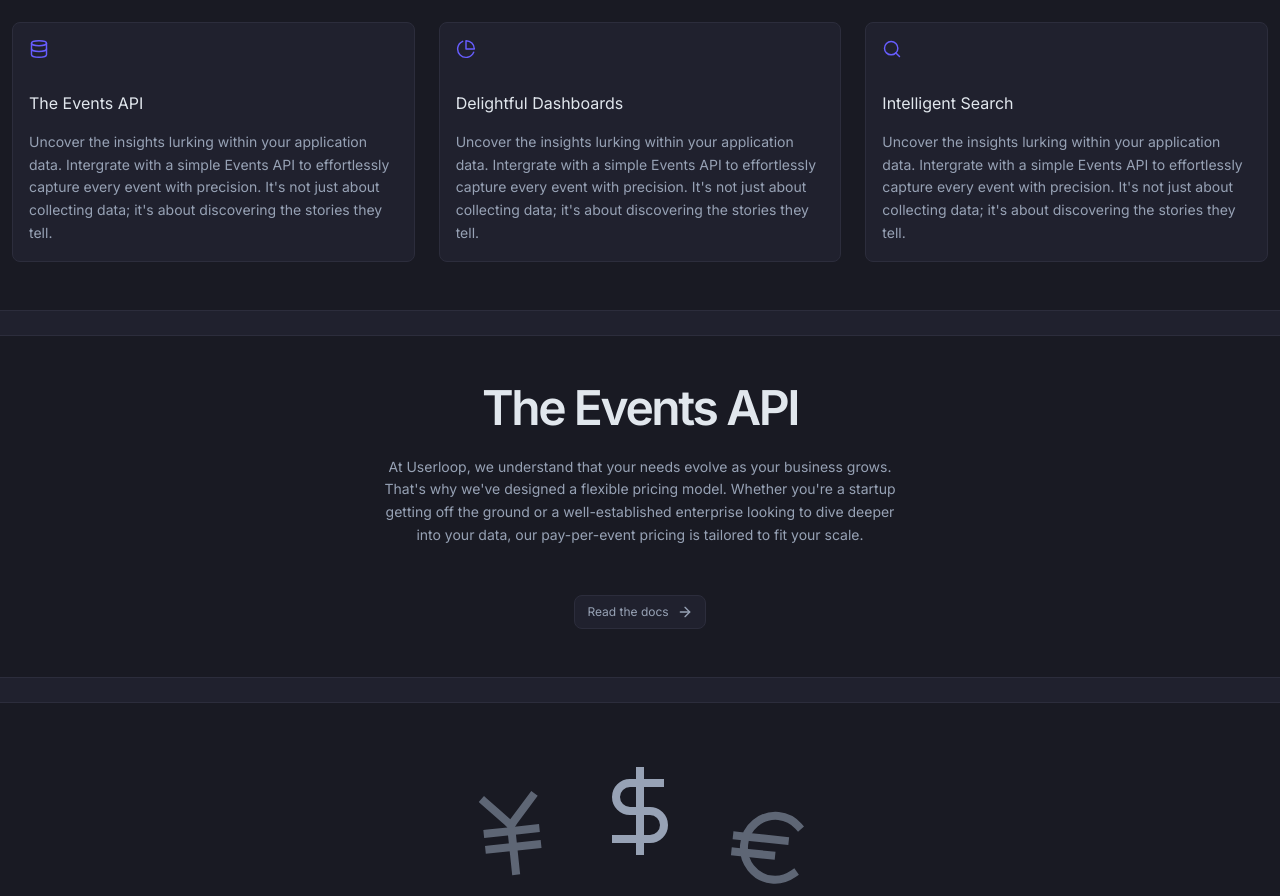
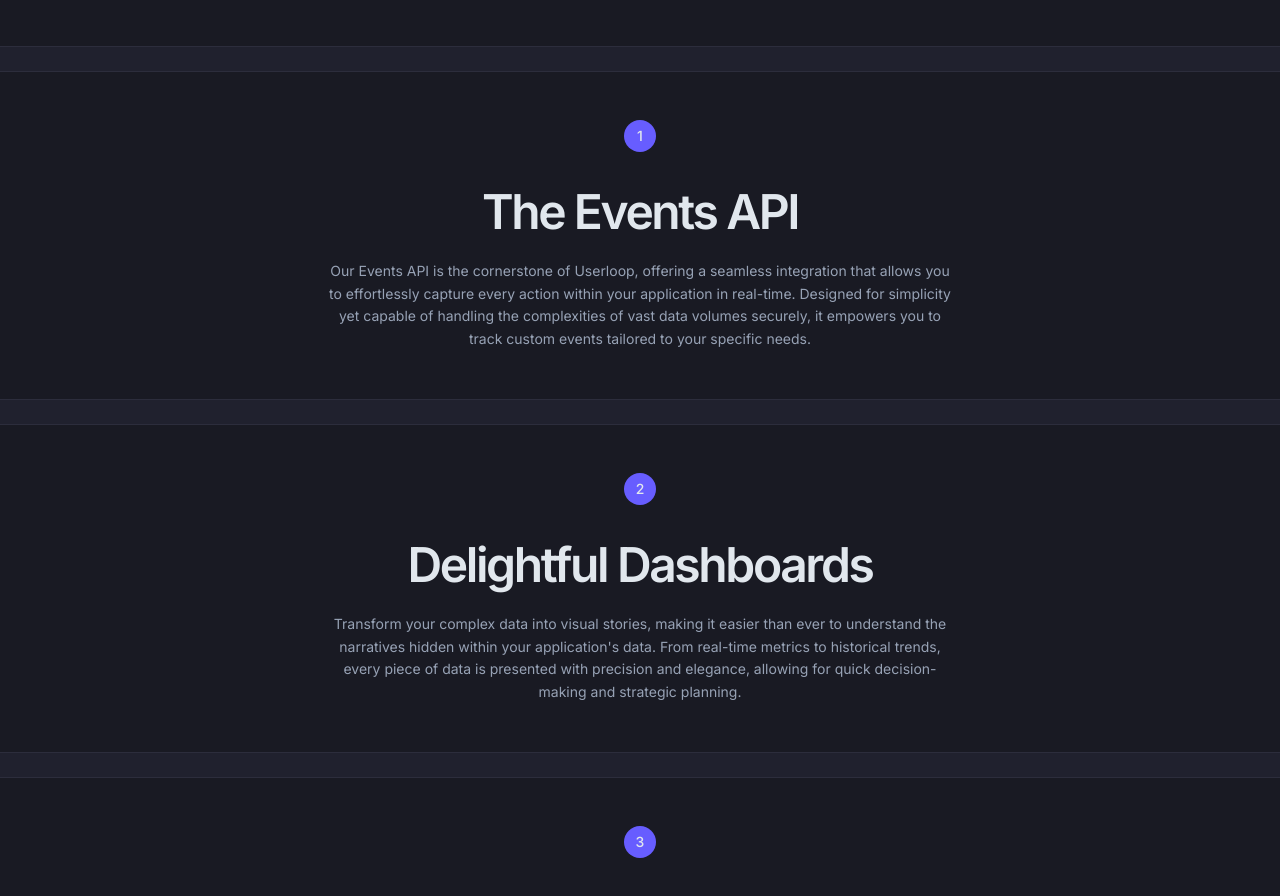
Before and after one commit to userloop-dev/web, a Next.js app: page / in a window 1280 px wide. Shown: the part 1223-2119 px from the top of the page. Built offline with nearby package versions, Linux system fonts and the light colour scheme.

Commit message:
Update Marketing Copy on Website

```diff
--- a/src/app-modules/m-api-docs.tsx
+++ /dev/null
@@ -1,20 +0,0 @@
-import { HTMLAttributes } from 'react';
-import { ArrowRight } from 'lucide-react';
-import { Button } from '@/app-components/button';
-
-const apiHeader = 'The Events API';
-const apiDescription =
-	"At Userloop, we understand that your needs evolve as your business grows. That's why we've designed a flexible pricing model. Whether you're a startup getting off the ground or a well-established enterprise looking to dive deeper into your data, our pay-per-event pricing is tailored to fit your scale.";
-
-interface M_ApiDocs_Props extends HTMLAttributes<HTMLDivElement> {}
-
-export const M_ApiDocs = ({}: M_ApiDocs_Props) => (
-	<div className='relative bg-grayscale-100 border-y border-grayscale-300 w-full py-12 flex flex-col gap-6 items-center overflow-hidden'>
-		<div className='z-30 text-5xl text-grayscale-600 font-semibold tracking-tighter text-center px-6'>{apiHeader}</div>
-		<div className='z-30 text-sm text-grayscale-500 font-normal max-w-xl text-center leading-relaxed mb-6 px-6'>{apiDescription}</div>
-		<Button variant='secondary' className='z-30'>
-			Read the docs
-			<ArrowRight className='h-4 w-4' />
-		</Button>
-	</div>
-);
--- a/src/app-modules/m-application.tsx
+++ b/src/app-modules/m-application.tsx
@@ -1,28 +1,5 @@
 import { HTMLAttributes } from 'react';
 import Image from 'next/image';
-import { cn } from '@/utils';
-import { Database, LucideIcon, PieChart, Search } from 'lucide-react';
-
-const applicationCards: ApplicationCard_Props[] = [
-	{
-		Icon: Database,
-		header: 'The Events API',
-		content:
-			"Uncover the insights lurking within your application data. Intergrate with a simple Events API to effortlessly capture every event with precision. It's not just about collecting data; it's about discovering the stories they tell.",
-	},
-	{
-		Icon: PieChart,
-		header: 'Delightful Dashboards',
-		content:
-			"Uncover the insights lurking within your application data. Intergrate with a simple Events API to effortlessly capture every event with precision. It's not just about collecting data; it's about discovering the stories they tell.",
-	},
-	{
-		Icon: Search,
-		header: 'Intelligent Search',
-		content:
-			"Uncover the insights lurking within your application data. Intergrate with a simple Events API to effortlessly capture every event with precision. It's not just about collecting data; it's about discovering the stories they tell.",
-	},
-];
 
 interface M_Application_Props extends HTMLAttributes<HTMLDivElement> {}
 
@@ -37,25 +14,5 @@
 				className='col-span-3 border border-grayscale-400 rounded shadox-2xl'
 			/>
 		</div>
-
-		<div className='flex flex-col md:flex-row gap-6'>
-			{applicationCards.map((props: ApplicationCard_Props, index: number) => (
-				<ApplicationCard key={index} {...props} />
-			))}
-		</div>
 	</div>
 );
-
-interface ApplicationCard_Props extends HTMLAttributes<HTMLDivElement> {
-	Icon: LucideIcon;
-	header: string;
-	content: string;
-}
-
-const ApplicationCard = ({ Icon, header, content, className }: ApplicationCard_Props) => (
-	<div className={cn('relative col-span-1 p-4 flex flex-col gap-4 border border-grayscale-300 bg-grayscale-200 rounded', className)}>
-		<Icon strokeWidth={1.75} className='w-5 h-5 text-indigo mb-4' />
-		<div className='text-md text-grayscale-600 font-normal'>{header}</div>
-		<div className='text-sm text-grayscale-500 font-normal leading-relaxed'>{content}</div>
-	</div>
-);
--- /dev/null
+++ b/src/app-modules/m-feature-api.tsx
@@ -0,0 +1,15 @@
+import { HTMLAttributes } from 'react';
+
+const apiHeader = 'The Events API';
+const apiDescription =
+	'Our Events API is the cornerstone of Userloop, offering a seamless integration that allows you to effortlessly capture every action within your application in real-time. Designed for simplicity yet capable of handling the complexities of vast data volumes securely, it empowers you to track custom events tailored to your specific needs.';
+
+interface M_FeatureAPI_Props extends HTMLAttributes<HTMLDivElement> {}
+
+export const M_FeatureAPI = ({}: M_FeatureAPI_Props) => (
+	<div className='relative bg-grayscale-100 border-y border-grayscale-300 w-full py-12 flex flex-col gap-6 items-center overflow-hidden'>
+		<div className='h-8 w-8 flex items-center justify-center rounded-full bg-indigo text-grayscale-600 font-medium text-sm mb-3'>1</div>
+		<div className='z-30 text-5xl text-grayscale-600 font-semibold tracking-tighter text-center px-6'>{apiHeader}</div>
+		<div className='z-30 text-sm text-grayscale-500 font-normal max-w-2xl text-center leading-relaxed px-6'>{apiDescription}</div>
+	</div>
+);
--- /dev/null
+++ b/src/app-modules/m-feature-dashboard.tsx
@@ -0,0 +1,15 @@
+import { HTMLAttributes } from 'react';
+
+const apiHeader = 'Delightful Dashboards';
+const apiDescription =
+	"Transform your complex data into visual stories, making it easier than ever to understand the narratives hidden within your application's data. From real-time metrics to historical trends, every piece of data is presented with precision and elegance, allowing for quick decision-making and strategic planning.";
+
+interface M_FeatureDashboard_Props extends HTMLAttributes<HTMLDivElement> {}
+
+export const M_FeatureDashboard = ({}: M_FeatureDashboard_Props) => (
+	<div className='relative bg-grayscale-100 border-y border-grayscale-300 w-full py-12 flex flex-col gap-6 items-center overflow-hidden'>
+		<div className='h-8 w-8 flex items-center justify-center rounded-full bg-indigo text-grayscale-600 font-medium text-sm mb-3'>2</div>
+		<div className='z-30 text-5xl text-grayscale-600 font-semibold tracking-tighter text-center px-6'>{apiHeader}</div>
+		<div className='z-30 text-sm text-grayscale-500 font-normal max-w-2xl text-center leading-relaxed px-6'>{apiDescription}</div>
+	</div>
+);
--- /dev/null
+++ b/src/app-modules/m-feature-search.tsx
@@ -0,0 +1,15 @@
+import { HTMLAttributes } from 'react';
+
+const apiHeader = 'Intelligent Search';
+const apiDescription =
+	"Intelligent search within Userloop redefines the way you interact with your data, offering a powerful, yet intuitive search functionality that allows you to navigate through your vast data landscape with ease. Benefit from instant access to the precise data points you're seeking, whether you're looking for specific user interactions, event trends, or anomalies.";
+
+interface M_FeatureSearch_Props extends HTMLAttributes<HTMLDivElement> {}
+
+export const M_FeatureSearch = ({}: M_FeatureSearch_Props) => (
+	<div className='relative bg-grayscale-100 border-y border-grayscale-300 w-full py-12 flex flex-col gap-6 items-center overflow-hidden'>
+		<div className='h-8 w-8 flex items-center justify-center rounded-full bg-indigo text-grayscale-600 font-medium text-sm mb-3'>3</div>
+		<div className='z-30 text-5xl text-grayscale-600 font-semibold tracking-tighter text-center px-6'>{apiHeader}</div>
+		<div className='z-30 text-sm text-grayscale-500 font-normal max-w-2xl text-center leading-relaxed px-6'>{apiDescription}</div>
+	</div>
+);
--- a/src/app-modules/m-pricing.tsx
+++ b/src/app-modules/m-pricing.tsx
@@ -1,6 +1,6 @@
 import { HTMLAttributes } from 'react';
 import { cn } from '@/utils';
-import { LucideIcon, JapaneseYen, DollarSign, Euro, CreditCard, Coffee } from 'lucide-react';
+import { LucideIcon, JapaneseYen, DollarSign, Euro, CreditCard, Layout } from 'lucide-react';
 
 const pricingHeader = 'Pricing that scales with you';
 const pricingDescription =
@@ -15,11 +15,11 @@
 			'With Userloop, enjoy the simplicity of our pay-per-event pricing. Start with a fixed monthly fee of just $2 USD, and for each event pay only $0.0001 USD. This model ensures you only pay for the value you extract, making it perfect for businesses of all sizes looking to scale efficiently without unnecessary costs. Dive into data-driven decision-making, knowing your investment grows directly with your success.',
 	},
 	{
-		Icon: Coffee,
-		tag: 'Free',
+		Icon: Layout,
+		tag: '',
 		header: 'Unlimited Members, Views, API Keys, Workspaces, and More',
 		content:
-			"We believe in empowering your team to achieve its fullest potential without worrying about escalating costs. That's why our unique approach ensures you're never charged for expanding your team, creating custom views, or accessing more workspaces. We're committed to fostering collaboration, innovation, and scalability by making these essential features completely free.",
+			"We believe in empowering your team to achieve its full potential without worrying about escalating costs. That's why our unique approach ensures you're never charged for expanding your team, creating custom views, or accessing more workspaces. We're committed to fostering collaboration, innovation, and scalability by making these essential features completely free.",
 	},
 ];
 
--- a/src/app/page.tsx
+++ b/src/app/page.tsx
@@ -5,10 +5,12 @@
 
 import { M_Testimonials } from '@/app-modules/m-testimonials';
 import { M_Pricing } from '@/app-modules/m-pricing';
-import { M_ApiDocs } from '@/app-modules/m-api-docs';
+import { M_FeatureAPI } from '@/app-modules/m-feature-api';
 import { M_Application } from '@/app-modules/m-application';
 import { M_CallToAction } from '@/app-modules/m-call-to-action';
 import { M_Header } from '@/app-modules/m-header';
+import { M_FeatureDashboard } from '@/app-modules/m-feature-dashboard';
+import { M_FeatureSearch } from '@/app-modules/m-feature-search';
 
 export default function Page() {
 	return (
@@ -24,7 +26,9 @@
 
 			<div className='flex flex-col gap-6'>
 				<M_Application />
-				<M_ApiDocs />
+				<M_FeatureAPI />
+				<M_FeatureDashboard />
+				<M_FeatureSearch />
 				<M_Pricing />
 				<M_Testimonials />
 				<M_CallToAction />
```
